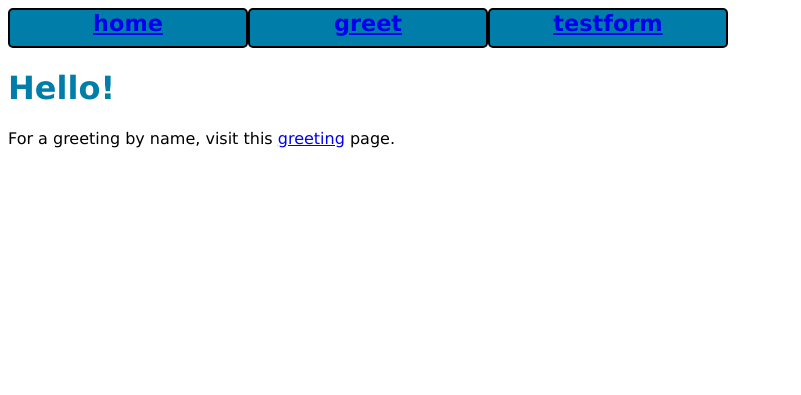
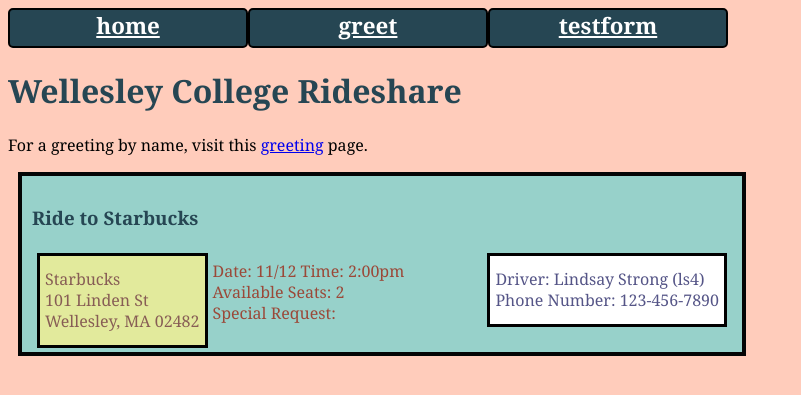
Before and after one commit to daisyhollifield/rideshare, a Python web app: template flask/templates/main.html in a window 1280 px wide. Shown: the top 395 px of the page, without its empty margins (0-801 px from the left). Run offline with Jinja, Linux system fonts and the light colour scheme; the template is opened without the code that fills it, so the values that code supplies are empty.

Commit message:
Added some CSS/HTML of an example post

```diff
--- a/flask/app.py
+++ b/flask/app.py
@@ -23,7 +23,7 @@ app.config['TRAP_BAD_REQUEST_ERRORS'] = True
 
 @app.route('/')
 def index():
-    return render_template('main.html',title='Hello')
+    return render_template('main.html',title='Main Page')
 
 @app.route('/greet/', methods=["GET", "POST"])
 def greet():
--- a/flask/static/style.css
+++ b/flask/static/style.css
@@ -2,10 +2,10 @@
 */
 
 HTML {
-    --color-header: #007ea9;  /* color for H1-H6 and others. was deepskyblue but poor contrast. */
-    --color-hilite: #b50000;  /* was red, but this avoids WAVE contrast errors */
-    --color-focus: #56B929;
-    --font-family: Verdana;
+    --color-header: #264653;  /* color for H1-H6 and others. was deepskyblue but poor contrast. */
+    --color-hilite: #e9c46a;  /* was red, but this avoids WAVE contrast errors */
+    --color-focus: #f4a261;
+    --font-family: Georgia;
     font-family: var(--font-family)
 }
 
@@ -15,7 +15,42 @@ HTML {
     color: var(--color-hilite);
     font-style: italic;
 }
+.driver-block{
+    color:rgb(85, 85, 135);
+    background-color: white;
+    border: 3px solid black;
+    margin: 5px;
+    padding: 5px;
+    line-height: 5px;
+    float: right;
+}
 
+.destination-block{
+    color:rgb(135, 93, 85);
+    background-color: rgb(226, 234, 156);
+    border: 3px solid black;
+    margin: 5px;
+    line-height: 5px;
+    padding: 5px;
+    float: left;
+}
+
+.ride-info{
+    color:rgb(155, 72, 56);
+    margin: 5px;
+    line-height: 5px;
+    padding: 5px;
+}
+
+.post-block {
+    width: 700px;
+    border: 4px solid #040505;
+    background-color: #97d1ca;
+    padding: 10px;
+    margin: 10px;
+  }
+
+body {background-color: #FFCCBB;}
 
 h1 {
     font-size: 200%;
@@ -31,12 +66,15 @@ h2, h3 {
 nav > ul {
     display: flex;
     flex-direction: row;
+    color: #2a9d8f
 }
 
 nav ul {
     list-style-type: none;
     margin: 0px;
     padding: 0px;
+    color: #E76F51
+
 }
 
 nav > ul > li {
@@ -59,6 +97,8 @@ nav button, nav a {
     font-family: var(--font-family);
     font-weight: bold;
     font-size: 1.4rem;
+    color: white;
+
 }
 
 /* Only the top-level buttons are centered; lower ones are left-aligned. */
--- a/flask/templates/main.html
+++ b/flask/templates/main.html
@@ -1,8 +1,26 @@
 {% extends "base.html" %}
 
 {% block main_content %}
-<h1>Hello!</h1>
+<h1>Wellesley College Rideshare</h1>
 
 <p>For a greeting by name, visit this <a href="{{ url_for('greet') }}">greeting</a> page.</p>
 
+<div class ="post-block">
+    <h3>Ride to Starbucks</h3>
+    <div class="driver-block">
+        <p>Driver: Lindsay Strong (ls4)</p>
+        <p>Phone Number: 123-456-7890</p>
+    </div>
+    <div class="destination-block">
+        <p>Starbucks</p>
+        <p>101 Linden St</p>
+        <p>Wellesley, MA 02482</p>
+    </div>
+    <div class="ride-info">
+        <p>Date: 11/12 Time: 2:00pm </p>
+        <p>Available Seats: 2</p>
+        <p>Special Request: </p>
+    </div>
+</div>
+
 {% endblock %}
```
